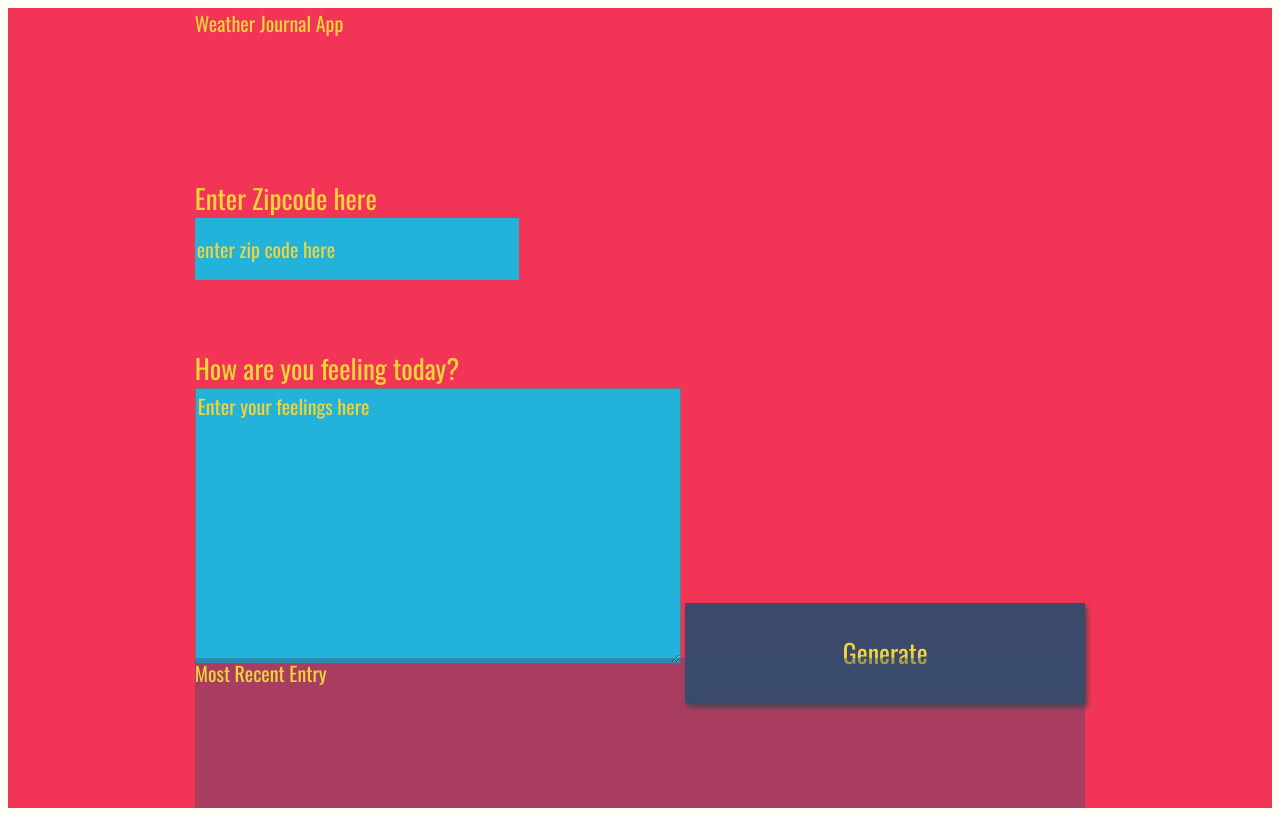
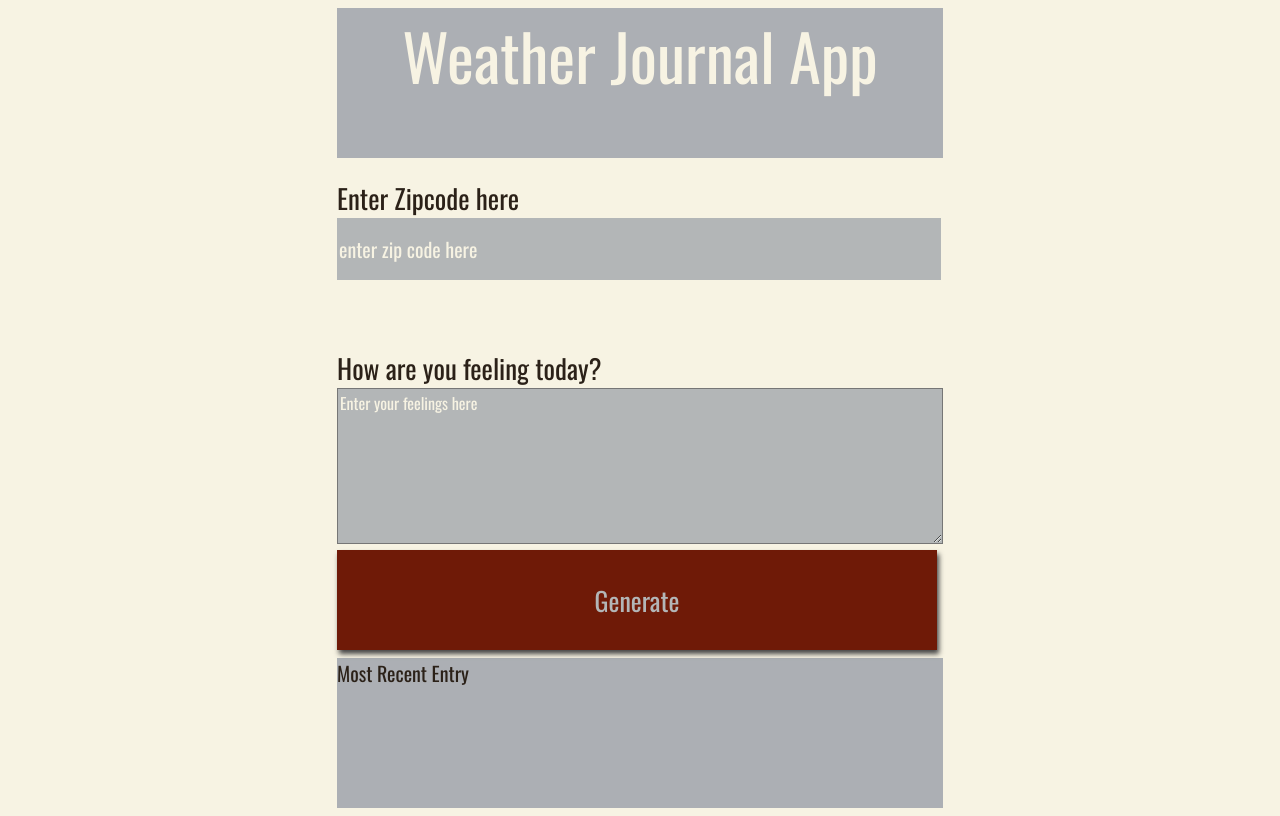
Before and after one commit to bencelaszlo/udacity-front-end-nanodegree-weather-journal, a website: page website/index.html in a window 1280 px wide. Drawn offline with nearby package versions, Linux system fonts and the light colour scheme; a web font is replaced by a local one.

Commit message:
Adjust styling.
On branch master

Changes to be committed:
	modified:   website/index.html
	modified:   website/style.css

```diff
--- a/website/index.html
+++ b/website/index.html
@@ -10,19 +10,19 @@
 
 <body>
   <div id="app">
-    <div class="holder headline">
+    <div class="headline">
       Weather Journal App
     </div>
-    <div class="holder zip">
+    <div class="zip">
       <label for="zip">Enter Zipcode here</label>
       <input type="text" id="zip" placeholder="enter zip code here">
     </div>
-    <div class="holder feel">
+    <div class="feel">
       <label for="feelings">How are you feeling today?</label>
       <textarea class="myInput" id="feelings" placeholder="Enter your feelings here" rows="9" cols="50"></textarea>
       <button id="generate" type="submit"> Generate </button>
     </div>
-    <div class="holder entry">
+    <div class="entry">
       <div class="title">Most Recent Entry</div>
       <div id="entryHolder">
         <div id="date"></div>
--- a/website/style.css
+++ b/website/style.css
@@ -1,38 +1,30 @@
 body {
-    background: #fffff8;
+    background: #f7f3e3;
     font-family: -apple-system, BlinkMacSystemFont, sans-serif;
 }
 
 #app {
     display: grid;
     grid-auto-rows: minmax(150px, auto);
-    /* grid-template-columns:  */
     height: 100vh;
-    background: #f23557;
-    color: #f0d43a;
+    background: #f7f3e3;
+    color: #2b2118;
     justify-content: center;
     grid-gap: 1em;
     font-size: 20px;
     font-family: 'Oswald', sans-serif;
 }
 
-.holder {}
-
 .entry {
     background: rgba(59, 74, 107, .4);
 }
 
-#entryHolder {}
-
-#date {}
-
-#temp {}
-
-#content {}
-
-.headline {}
-
-.title {}
+.headline {
+    background: rgba(59, 74, 107, .4);
+    color: #f7f3e3;
+    text-align: center;
+    font-size: 4rem;
+}
 
 /*  Basic Styling To Override Default For Basic HTML Elements */
 
@@ -44,19 +36,20 @@ label {
 input {
     display: block;
     height: 60px;
-    width: 320px;
-    background: #22b2da;
-    color: #f0d43a;
+    width: 600px;
+    background: #b3b6b7;
+    color: #2b2118;
     font-size: 20px;
     font-family: 'Oswald', sans-serif;
     border: none;
 }
 
 button {
-    width: 400px;
+    display: block;
+    width: 600px;
     height: 100px;
-    background: #3b4a6b;
-    color: #f0d43a;
+    background: #6f1a07;
+    color: #b3b6b7;
     font-size: 26px;
     font-family: 'Oswald', sans-serif;
     border: none;
@@ -68,9 +61,11 @@ h1 {
 }
 
 textarea {
-    background: #22b2da;
-    color: #f0d43a;
-    font-size: 20px;
+    width: 600px;
+    height: 150px;
+    background: #b3b6b7;
+    color: #2b2118;
+    font-size: 1rem;
     font-family: 'Oswald', sans-serif;
 }
 
@@ -84,18 +79,18 @@ input:focus, select:focus, textarea:focus, button:focus {
 
 ::placeholder {
     /* Firefox, Chrome, Opera */
-    color: #f0d43a;
+    color: #f7f3e3;
     font-family: 'Oswald', sans-serif;
 }
 
 :-ms-input-placeholder {
     /* Internet Explorer 10-11 */
-    color: #f0d43a;
+    color: #f7f3e3;
     font-family: 'Oswald', sans-serif;
 }
 
 ::-ms-input-placeholder {
     /* Microsoft Edge */
-    color: #f0d43a;
+    color: #f7f3e3;
     font-family: 'Oswald', sans-serif;
 }
```
